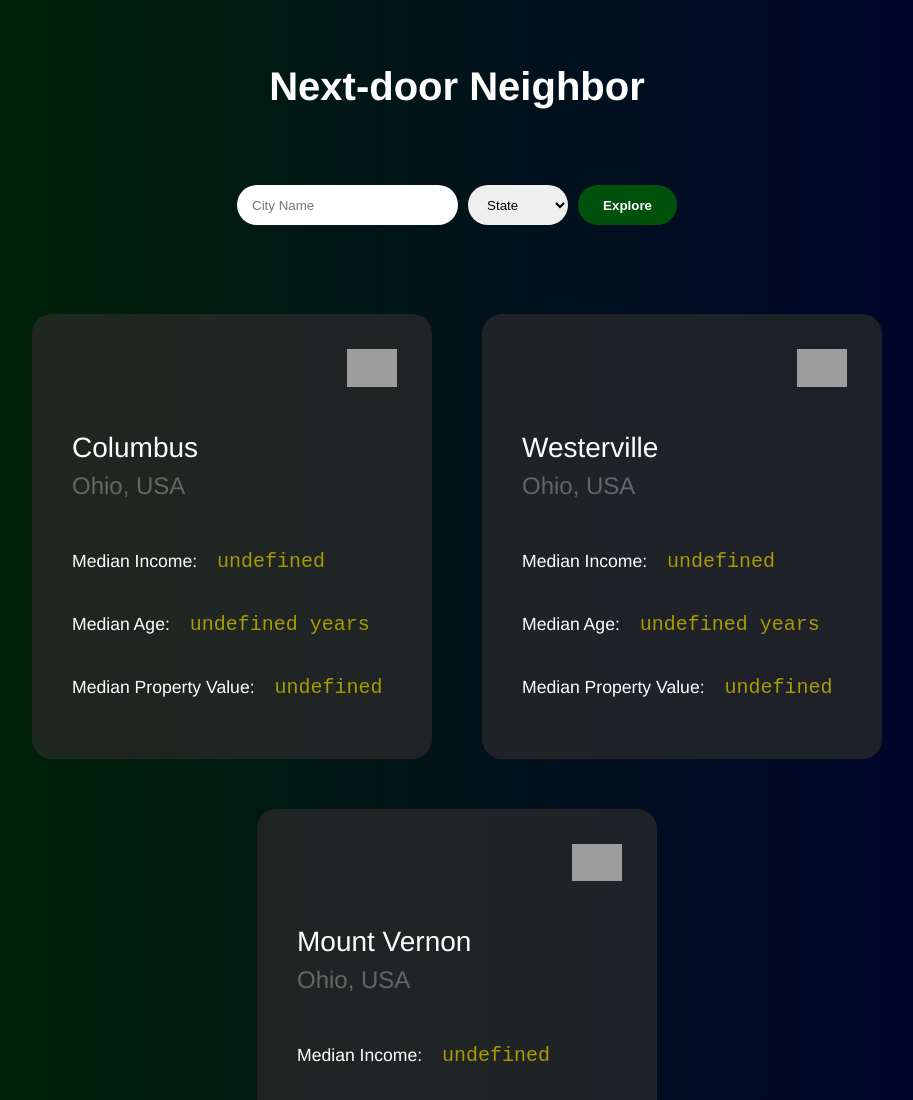
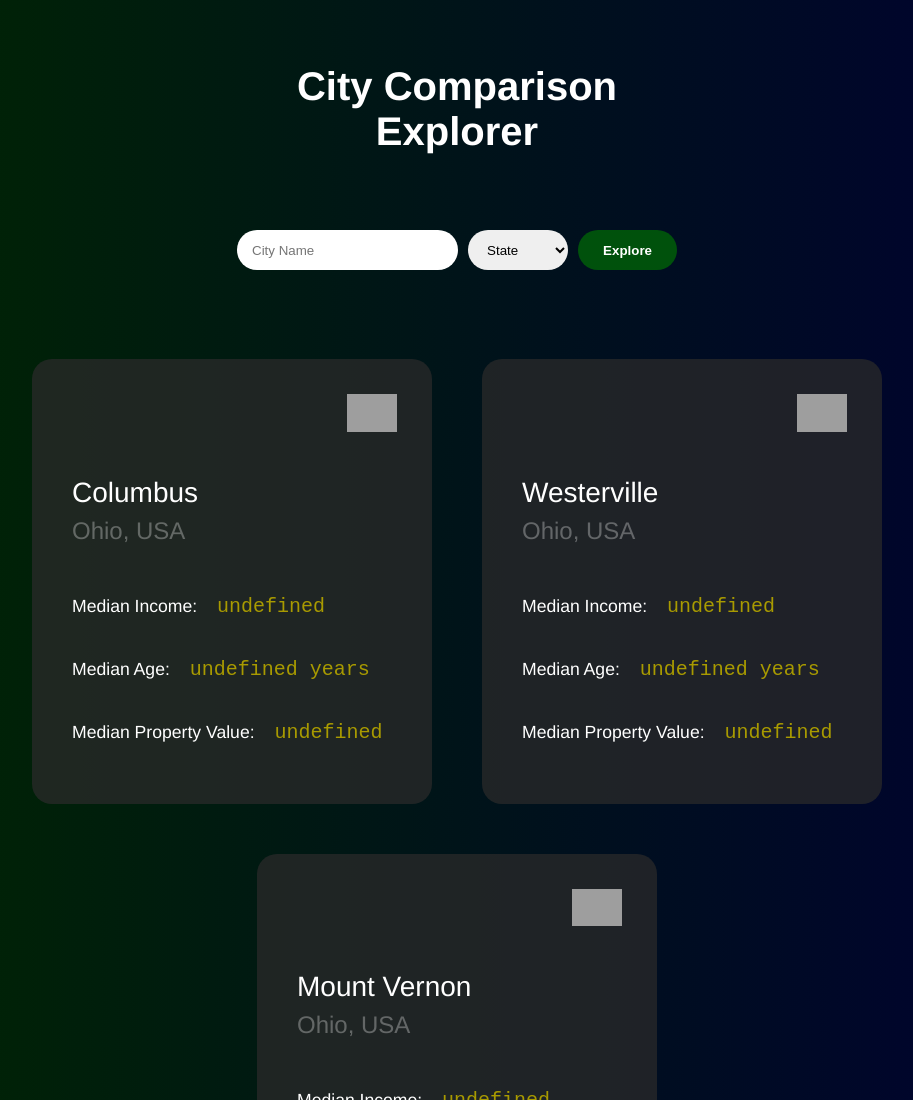
Before and after one commit to bengcook55/Flatiron-School-SE-Phase-1-Project, a plain HTML site: page index.html in a window 1280 px wide. Shown: the top 1100 px of the page, without its empty margins (183-1096 px from the left). Drawn offline with Linux system fonts and the light colour scheme; no server answers; grey boxes are pictures that could not be loaded.

Commit message:
update title to be more specific

```diff
--- a/index.html
+++ b/index.html
@@ -9,7 +9,7 @@
 </head>
 <body>
     <div class="header">
-        <h1>Next-door Neighbor</h1>
+        <h1> City Comparison Explorer </h1>
 
         <br>
 
--- a/style.css
+++ b/style.css
@@ -7,7 +7,6 @@
 body{
     width: 100%;
     background: linear-gradient(to right, rgb(0, 39, 0), rgb(0, 0, 50));
-
 }
 
 .header{
```
